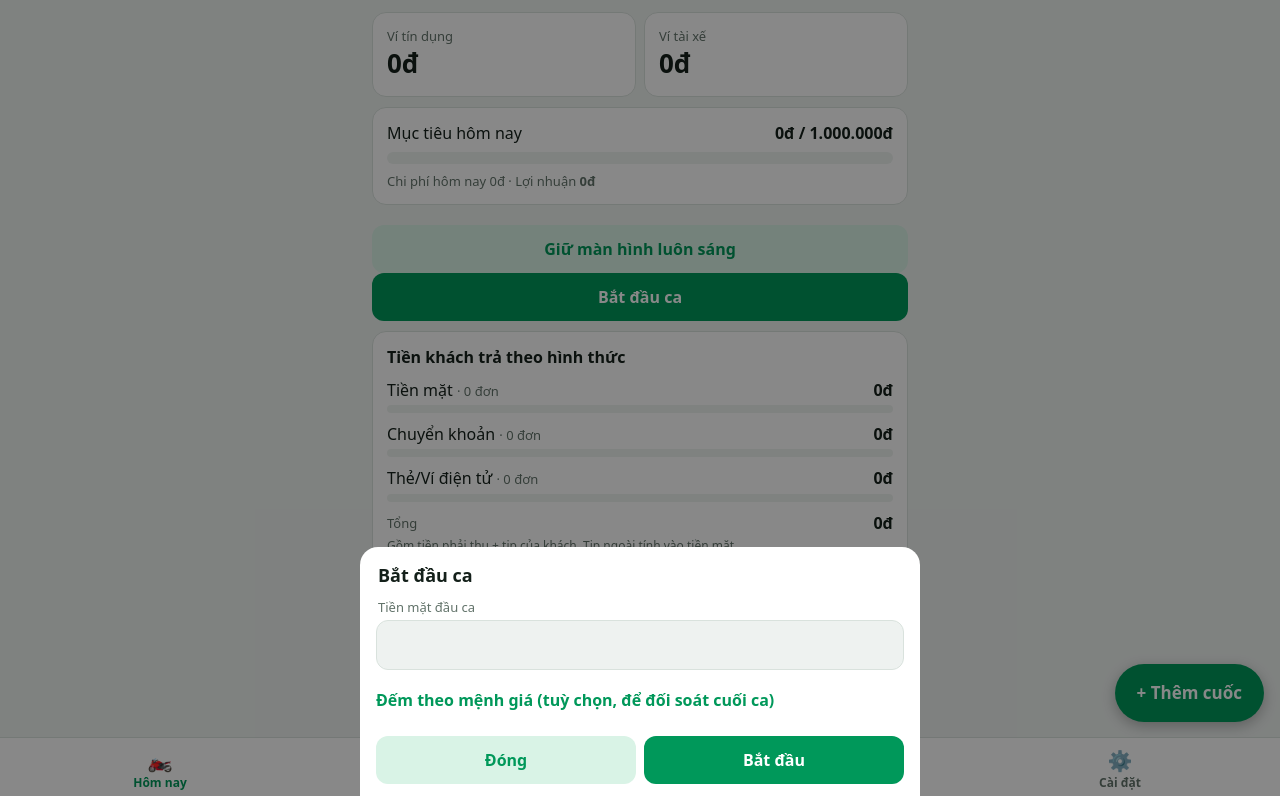
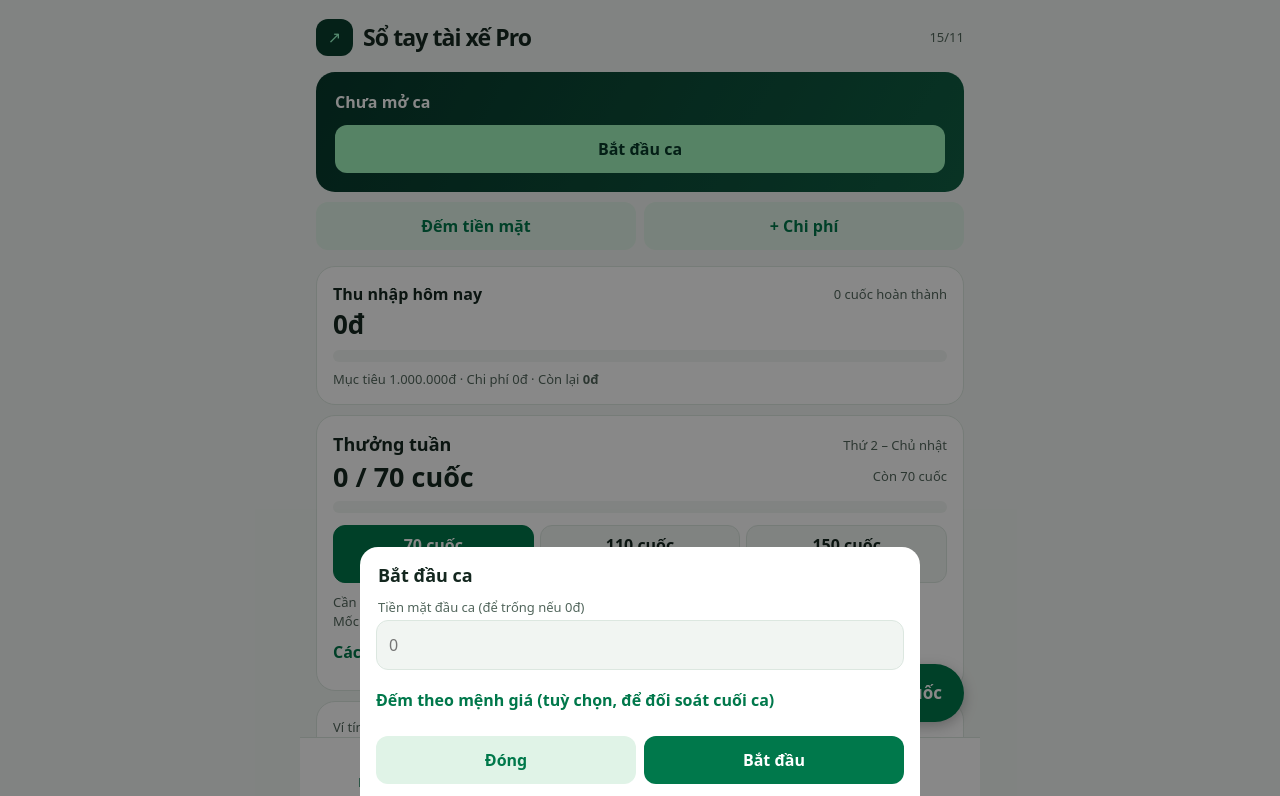
Before and after one commit to ktvn888/ship3, a plain HTML site: page index.html in a window 1280 px wide. Both pictures are taken after a click on the button "Bắt đầu ca". Shown: the top 796 px of the page. Drawn offline with Linux system fonts and the light colour scheme.

Commit message:
Update index.html

```diff
--- a/index.html
+++ b/index.html
@@ -1,10 +1,9 @@
-<!doctype html><html><head><meta charset=utf8><meta name=viewport content="width=device-width,initial-scale=1,viewport-fit=cover"><style>:root{color-scheme:light;box-sizing:border-box;padding-top:env(safe-area-inset-top,0px);padding-bottom:env(safe-area-inset-bottom,0px)}html{scroll-padding-top:env(safe-area-inset-top,0px)}body{margin:0;padding:0;font:14px -apple-system,BlinkMacSystemFont,sans-serif;background:#fff;color:#000}img{max-width:100%}[hidden]:not([hidden=until-found i]){display:none!important}</style></head><body>
 <!DOCTYPE html>
 <html lang="vi">
 <head>
 <meta charset="utf-8">
 <meta name="viewport" content="width=device-width, initial-scale=1, viewport-fit=cover">
-<title>Sổ tay tài xế</title>
+<title>Sổ tay tài xế Pro</title>
 <style>
 /* ===== Màu sắc (sáng/tối) ===== */
 :root{--bg:#eef2f0;--card:#fff;--tx:#14201a;--mu:#62736a;--ln:#d9e2dd;--ac:#00985a;--ac2:#d9f3e6;--wa:#d97706;--er:#d33a3a;--ok:#0b8a4f;
@@ -55,9 +54,35 @@ nav span{display:block;font-size:20px}
 .dc input{min-height:38px;padding:0 2px;text-align:center;flex:1;min-width:0}
 .dc button{padding:0;width:34px;flex:none}
 summary{cursor:pointer;min-height:44px;display:flex;align-items:center;font-weight:600;color:var(--ac)}
+
+:root{--bg:#f1f5f2;--card:#fff;--tx:#14271f;--mu:#52665c;--ln:#dce7e0;--ac:#00784b;--ac2:#e0f3e7}
+body{font-family:system-ui,sans-serif;padding-bottom:155px}
+main,.app-header{max-width:680px;margin:auto;padding-inline:16px}
+.app-header{display:flex;align-items:center;justify-content:space-between;gap:10px;padding-block:19px 4px}
+.app-title{display:flex;align-items:center;gap:10px}
+.app-title h1{font-size:clamp(18px,5vw,23px);margin:0;letter-spacing:-.04em}
+.brand{background:#093d2d;color:#9dffcc;display:grid;place-items:center;width:37px;height:37px;border-radius:12px}
+.card{border-radius:19px;padding:16px}
+.shift-card{background:linear-gradient(120deg,#07382b,#106044);color:#fff;border:0;padding:19px}
+.shift-card .mu{color:#bddecd}.shift-card .p{background:#a0f4bd;color:#083929}
+.shift-card .d{color:#fff;border-color:#c4e5d3}
+.shift-money{font-size:clamp(29px,8vw,47px);letter-spacing:-.04em;font-weight:750}
+.shift-meta{display:flex;flex-wrap:wrap;gap:4px 15px;margin-bottom:12px}
+.dash-actions{display:grid;grid-template-columns:1fr 1fr;gap:8px;margin:0 0 16px}
+.weekly h2{margin:0}.weekly .big{font-size:27px}
+.weekly .seg{margin:12px 0 10px}
+.weekly .seg button{display:grid;align-content:center;gap:2px;min-height:58px}
+.weekly .seg small{font-size:11px;font-weight:500}
+.kpis{margin:10px 0}.kpis .big{font-size:clamp(18px,5vw,26px);overflow-wrap:anywhere}
+.dash-bottom{margin-top:12px}
+nav{max-width:680px;margin:auto}
+nav button{padding-inline:4px}
+button:focus-visible,input:focus-visible,summary:focus-visible{outline:2px solid var(--ac);outline-offset:2px}
+.fab{right:max(16px,calc((100vw - 648px)/2))}
 </style>
 </head>
 <body>
+<header class="app-header"><div class="app-title"><span class="brand" aria-hidden="true">↗</span><h1>Sổ tay tài xế Pro</h1></div><span class="mu" id="appDate"></span></header>
 <main id="app"></main>
 <button class="p fab" id="fab" onclick="tripForm()">+ Thêm cuốc</button>
 <nav id="nav"></nav>
@@ -68,7 +93,7 @@ const TYPES={bike:'Grab Bike',food:'Grab Food',mart:'Grab Mart',express:'Grab Ex
 const PAYS={cash:'Tiền mặt',bank:'Chuyển khoản',split:'Nửa tiền mặt, nửa CK',card:'Thẻ/Ví điện tử'};
 const STAT={run:'Đang chạy',done:'Hoàn thành',cancel:'Huỷ'};
 const def=()=>({trips:[],exps:[],credit:{bal:0,log:[]},driver:{bal:0,log:[]},shift:null,shifts:[],counts:[],seq:0,
- set:{goal:1000000,bikeRate:20,cashFee:true,cashNet:true,keepAwake:false,theme:''}});
+ set:{goal:1000000,weekGoal:70,bikeRate:20,cashFee:true,cashNet:true,keepAwake:false,theme:''}});
 let S=load(),tab='home',wsel='credit',F={from:'',to:'',type:'',pay:'',range:'day'};
 function load(){try{const d=def(),x=JSON.parse(localStorage.getItem(K)||'{}');return{...d,...x,set:{...d.set,...(x.set||{})}}}catch(e){return def()}}
 function save(){try{localStorage.setItem(K,JSON.stringify(S))}catch(e){toast('Không lưu được dữ liệu!')}}
@@ -334,9 +359,24 @@ function shiftCalc(sh){
  const ce=ex.filter(e=>e.cash).reduce((a,e)=>a+e.amt,0),all=ex.reduce((a,e)=>a+e.amt,0);
  const net=tr.reduce((a,t)=>a+inc(t),0);
  return{n:tr.length,net,ci,co,ce,all,exp:sh.open+ci-co-ce,profit:net-all,expDen:den,cashTrips,withDen,hasOpenDen:!!denSum(sh.openDen)}}
-function startShift(){sheet(`<h2 style="margin-top:0">Bắt đầu ca</h2><label>Tiền mặt đầu ca</label><input id="sOpen" type="text" inputmode="numeric" class="mi">
- <details style="margin-top:8px"><summary>Đếm theo mệnh giá (tuỳ chọn, để đối soát cuối ca)</summary>${denHtml('open',{},()=>{const t=denSum(DV.open);if(t)$('sOpen').value=fmt(t)})}</details>
- <div class="row" style="margin-top:14px"><button class="f" onclick="closeSheet()">Đóng</button><button class="p f" onclick="S.shift={start:Date.now(),open:num($('sOpen').value),openDen:denSum(DV.open)?{...DV.open}:{}};save();closeSheet();render()">Bắt đầu</button></div>`);denTot('open')}
+function startShift(){
+ if(S.shift)return;
+ sheet(`<form id="sStartForm"><h2 style="margin-top:0">Bắt đầu ca</h2>
+ <label for="sOpen">Tiền mặt đầu ca (để trống nếu 0đ)</label><input id="sOpen" type="text" inputmode="numeric" class="mi" placeholder="0">
+ <details style="margin-top:8px"><summary>Đếm theo mệnh giá (tuỳ chọn, để đối soát cuối ca)</summary>${denHtml('open',{},()=>{$('sOpen').value=fmt(denSum(DV.open))})}</details>
+ <div class="row" style="margin-top:14px"><button type="button" class="f" id="sClose">Đóng</button><button type="submit" class="p f">Bắt đầu</button></div></form>`);
+ denTot('open');
+ $('sClose').addEventListener('click',closeSheet);
+ $('sStartForm').addEventListener('submit',event=>{
+  event.preventDefault();
+  if(S.shift)return;
+  const open=num($('sOpen').value);
+  const counted=denSum(DV.open);
+  if(counted&&counted!==open)return toast('Tiền đầu ca và tổng mệnh giá đang lệch.');
+  S.shift={start:Date.now(),open,openDen:{...DV.open}};
+  save();closeSheet();render();toast('Đã bắt đầu ca');
+ });
+}
 function endShift(){const c=shiftCalc(S.shift);
  sheet(`<h2 style="margin-top:0">Kết thúc ca</h2><div class="card">Số cuốc hoàn thành: <b>${c.n}</b><br>Tổng thực nhận: <b>${money(c.net)}</b><br>Chi phí: <b>${money(c.all)}</b><br>Lợi nhuận: <b class="${cls(c.profit)}">${money(c.profit)}</b><br><br>
  Đầu ca: ${money(S.shift.open)}<br>+ Tiền mặt thu: ${money(c.ci)}<br>− Trả lại khách: ${money(c.co)}<br>− Chi tiền mặt: ${money(c.ce)}<br>= Dự kiến cuối ca: <b>${money(c.exp)}</b></div>
@@ -402,20 +442,52 @@ document.addEventListener('visibilitychange',()=>{if(document.visibilityState===
 document.addEventListener('pointerdown',()=>{if(S.set.keepAwake&&!WL)wlOn(true)},{passive:true}); // lúc mở app chưa xin được thì thử lại khi chạm
 
 /* ================= TRANG CHỦ ================= */
+const WEEK_REWARDS={70:280000,110:500000,150:750000};
+function weekProgress(now=Date.now()){
+ const start=new Date(now);
+ start.setHours(0,0,0,0);
+ start.setDate(start.getDate()-(start.getDay()+6)%7);
+ const end=new Date(start);
+ end.setDate(end.getDate()+7);
+ const count=S.trips.filter(t=>{
+  if(t.status!=='done'||t.ts<+start||t.ts>=+end)return false;
+  if(t.subs?.length)return t.subs.some(order=>(order.kind||t.type)==='food');
+  return t.type==='bike'||t.type==='food';
+ }).length;
+ const goal=WEEK_REWARDS[S.set.weekGoal]?Number(S.set.weekGoal):70;
+ const days=Math.max(1,7-(new Date(now).getDay()+6)%7);
+ return {count,goal,remaining:Math.max(0,goal-count),days};
+}
+function weekCard(){
+ const {count,goal,remaining,days}=weekProgress();
+ return `<section class="card weekly" aria-labelledby="weekTitle">
+ <div class="row sp"><h2 id="weekTitle">Thưởng tuần</h2><span class="mu">Thứ 2 – Chủ nhật</span></div>
+ <div class="row sp"><b class="big">${count} / ${goal} cuốc</b><span class="${remaining?'mu':'pos'}">${remaining?'Còn '+remaining+' cuốc':'Đã chạm mốc'}</span></div>
+ <div class="bar" style="margin:6px 0"><i style="width:${Math.min(100,count/goal*100)}%"></i></div>
+ <div class="seg t3">${Object.entries(WEEK_REWARDS).map(([target,reward])=>`<button type="button" class="${goal===Number(target)?'on':''}" aria-pressed="${goal===Number(target)}" onclick="setWeekGoal(${target})"><b>${target} cuốc</b><small>${money(reward)}</small></button>`).join('')}</div>
+ <div class="mu">${remaining?`Cần trung bình <b>${Math.ceil(remaining/days)} cuốc/ngày</b> trong ${days} ngày còn lại, tính cả hôm nay.<br>`:''}Mốc ${goal} cuốc ước nhận <b>${money(WEEK_REWARDS[goal]*0.985)}</b> sau thuế 1,5%.</div>
+ <details><summary>Cách đếm cuốc</summary><div class="mu">Chỉ tính GrabBike và GrabFood đã hoàn thành. Mỗi nhóm có đơn GrabFood tính 1 cuốc. Đối chiếu số cuốc đủ điều kiện trong Grab Driver.</div></details>
+ </section>`;
+}
+function setWeekGoal(goal){S.set.weekGoal=goal;save();render()}
 function viewHome(){
  const today=dkey(Date.now()),tr=S.trips.filter(t=>dkey(t.ts)===today),done=tr.filter(t=>t.status==='done');
  const net=done.reduce((a,t)=>a+inc(t),0),ex=S.exps.filter(e=>dkey(e.ts)===today),exT=ex.reduce((a,e)=>a+e.amt,0),g=S.set.goal||0;
- let h=`<div class="grid"><div class="card"><div class="mu">Ví tín dụng</div><div class="big ${S.credit.bal<0?'neg':''}">${money(S.credit.bal)}</div></div>
- <div class="card"><div class="mu">Ví tài xế</div><div class="big">${money(S.driver.bal)}</div></div></div>
- <div class="card" style="margin-top:10px"><div class="row sp"><span>Mục tiêu hôm nay</span><b>${money(net)} / ${money(g)}</b></div>
- <div class="bar" style="margin:8px 0"><i style="width:${g?Math.min(100,net/g*100):0}%"></i></div><div class="mu">Chi phí hôm nay ${money(exT)} · Lợi nhuận <b class="${cls(net-exT)}">${money(net-exT)}</b></div></div>`;
- h+=`<button class="${S.set.keepAwake?'p':''}" style="width:100%;margin-top:10px" onclick="toggleAwake(${!S.set.keepAwake})">${S.set.keepAwake?'☀️ Đang giữ màn hình sáng · bấm để tắt':'Giữ màn hình luôn sáng'}</button>`;
- if(S.shift){const c=shiftCalc(S.shift);
-  h+=`<div class="card"><div class="row sp"><b>Ca đang chạy từ ${tm(S.shift.start)}</b><button class="s d" onclick="endShift()">Kết thúc ca</button></div>
-  <div class="mu" style="margin-top:6px">Đầu ca ${money(S.shift.open)} · Dự kiến cuối ca</div><div class="big">${money(c.exp)}</div></div>`;
- }else h+=`<button class="p" style="width:100%;margin-bottom:10px" onclick="startShift()">Bắt đầu ca</button>`;
+ const c=S.shift?shiftCalc(S.shift):null;
+ let h=`<section class="card shift-card">
+ <div class="row sp"><b>${c?'Ca đang chạy từ '+tm(S.shift.start):'Chưa mở ca'}</b>${c?'<button class="s d" onclick="endShift()">Kết thúc ca</button>':''}</div>
+ ${c?`<div class="mu" style="margin-top:9px">Tiền mặt dự kiến trong két</div><div class="shift-money">${money(c.exp)}</div>
+ <div class="shift-meta mu"><span>Đầu ca ${money(S.shift.open)}</span><span>${c.n} cuốc hoàn thành</span><span>Lãi ca ${money(c.profit)}</span></div>`:'<button class="p" style="width:100%;margin-top:12px" id="startShiftButton" type="button">Bắt đầu ca</button>'}
+ </section>
+ <div class="dash-actions"><button onclick="countSheet()">Đếm tiền mặt</button><button onclick="expForm()">+ Chi phí</button></div>
+ <section class="card"><div class="row sp"><b>Thu nhập hôm nay</b><span class="mu">${done.length} cuốc hoàn thành</span></div>
+ <div class="big">${money(net)}</div>
+ <div class="bar" style="margin:8px 0"><i style="width:${g?Math.min(100,net/g*100):0}%"></i></div>
+ <div class="mu">Mục tiêu ${money(g)} · Chi phí ${money(exT)} · Còn lại <b class="${cls(net-exT)}">${money(net-exT)}</b></div></section>
+ ${weekCard()}
+ <div class="grid kpis"><div class="card"><div class="mu">Ví tín dụng</div><div class="big ${S.credit.bal<0?'neg':''}">${money(S.credit.bal)}</div></div>
+ <div class="card"><div class="mu">Ví tài xế</div><div class="big">${money(S.driver.bal)}</div></div></div>`;
  h+=payOverview(done);
- h+=`<div class="row"><button class="f" onclick="expForm()">+ Chi phí</button><button class="f" onclick="countSheet()">Đếm tiền mặt</button></div>`;
  if(ex.length)h+=`<h2>Chi phí hôm nay</h2>`+ex.map(e=>`<div class="card row sp"><span>${esc(e.note||'Chi phí')} <span class="mu">${e.cash?'· tiền mặt':''}</span></span><span><b>${money(e.amt)}</b> <button class="s d" onclick="delExp(${e.id})">Xoá</button></span></div>`).join('');
  h+=`<h2>Cuốc hôm nay (${tr.length})</h2>`+(tr.length?tr.slice().reverse().map(t=>tripCard(t)).join(''):'<div class="card mu">Chưa có cuốc nào. Bấm “Thêm cuốc” để bắt đầu.</div>');
  return h}
@@ -505,6 +577,9 @@ function viewSet(){
  <div class="mu">Nếu ví tín dụng không đủ, phần thiếu tự trích từ ví tài xế. Thay đổi chỉ áp dụng cho cuốc lưu hoặc đổi trạng thái từ bây giờ. Cuốc cũ giữ nguyên cách đã tính.</div></div>
  <div class="card"><div class="sw"><span><b>Giữ màn hình luôn sáng</b><br><span class="mu">Màn hình không tự tắt khi app đang mở. Tốn pin hơn.</span></span><input type="checkbox" ${S.set.keepAwake?'checked':''} onchange="toggleAwake(this.checked)"></div></div>
  <div class="card"><b>Giao diện</b><div class="seg" style="margin-top:8px">${[['','Theo máy'],['light','Sáng'],['dark','Tối']].map(([k,l])=>`<button class="${S.set.theme===k?'on':''}" onclick="S.set.theme='${k}';save();theme();render()">${l}</button>`).join('')}</div></div>
+ <div class="card"><b>Sao lưu dữ liệu</b>
+ <div class="dash-actions dash-bottom"><button onclick="backup()">Tải bản sao JSON</button><button onclick="exportCSV()">Xuất CSV</button></div>
+ <label for="restoreInput">Khôi phục từ tệp JSON</label><input id="restoreInput" type="file" accept=".json,application/json" onchange="restore(this.files[0]);this.value=''"></div>
  <div class="card"><b>Dữ liệu</b><button class="d" style="width:100%;margin-top:10px" onclick="delAllTrips()">Xoá toàn bộ lịch sử cuốc</button>
  <button class="d" style="width:100%;margin-top:10px" onclick="wipe()">Xoá toàn bộ dữ liệu</button></div>`}
 function dl(name,txt,type){const a=document.createElement('a');a.href=URL.createObjectURL(new Blob([txt],{type}));a.download=name;a.click();setTimeout(()=>URL.revokeObjectURL(a.href),2000)}
@@ -523,7 +598,10 @@ function wipe(){ask('Xoá TOÀN BỘ dữ liệu (cuốc, chi phí, ví, ca)? Kh
 function theme(){const t=S.set.theme;if(t)document.documentElement.dataset.theme=t;else delete document.documentElement.dataset.theme}
 function render(){
  const V={home:viewHome,wallet:viewWallet,stats:viewStats,set:viewSet};
- $('app').innerHTML=V[tab]();const cw=document.querySelector('.cw');if(cw)cw.scrollLeft=cw.scrollWidth; // cuộn tới ngày mới nhất
+ $('appDate').textContent=new Date().toLocaleDateString('vi-VN',{day:'numeric',month:'numeric'});
+ $('app').innerHTML=V[tab]();
+ $('startShiftButton')?.addEventListener('click',startShift);
+ const cw=document.querySelector('.cw');if(cw)cw.scrollLeft=cw.scrollWidth; // cuộn tới ngày mới nhất
  $('fab').style.display=(tab==='home'||tab==='stats')?'':'none';
  $('nav').innerHTML=[['home','🏍️','Hôm nay'],['wallet','👛','Ví'],['stats','📊','Thống kê'],['set','⚙️','Cài đặt']].map(([k,i,l])=>`<button class="${tab===k?'on':''}" onclick="tab='${k}';render();scrollTo(0,0)"><span>${i}</span>${l}</button>`).join('')}
 theme();render();
@@ -531,5 +609,3 @@ if(S.set.keepAwake)wlOn(true);
 </script>
 </body>
 </html>
-
-</body></html>
```
